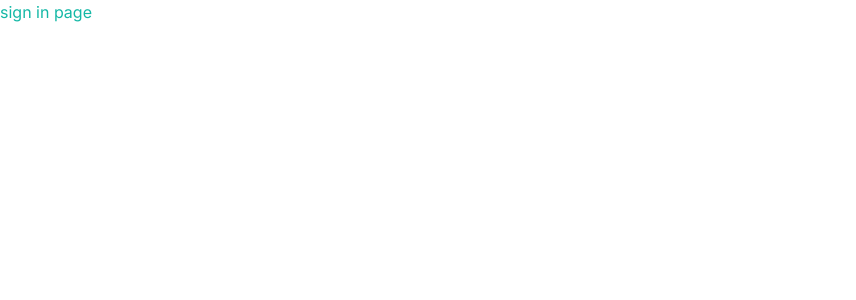
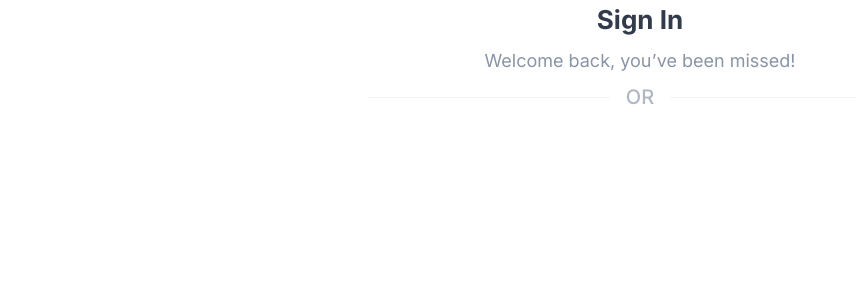
Before and after one commit to tawhidib/anchorblock_task1, a Next.js app: page /sign-in in a window 1280 px wide. Shown: the top 300 px of the page, without its empty margins (0-856 px from the left). Built offline with nearby package versions, Linux system fonts and the light colour scheme.

Commit message:
feat(formcontainer): FormContainer component created

```diff
--- /dev/null
+++ b/src/pages/components/FormContainer.tsx
@@ -0,0 +1,11 @@
+import React from "react";
+
+interface FormContainerProps {
+  children: React.ReactNode;
+}
+
+const FormContainer = ({ children }: FormContainerProps): JSX.Element => {
+  return <div className="max-w-screen-sm mx-auto px-12">{children}</div>;
+};
+
+export default FormContainer;
--- /dev/null
+++ b/src/pages/components/FormHead.tsx
@@ -0,0 +1,19 @@
+import React from "react";
+
+interface FormHeadProps {
+  title: string;
+  subtitle: string;
+}
+
+const FormHead = ({ title, subtitle }: FormHeadProps): JSX.Element => {
+  return (
+    <div className="max-w-screen-sm mx-auto">
+      <h4 className="text-title text-center text-[26px] font-bold mb-2">
+        {title}
+      </h4>
+      <h5 className="text-subTitle text-center text-lg mb-2">{subtitle}</h5>
+    </div>
+  );
+};
+
+export default FormHead;
--- /dev/null
+++ b/src/pages/components/TextWithHrLine.tsx
@@ -0,0 +1,21 @@
+import React from "react";
+
+interface TextWithHrLineProps {
+  text: string;
+}
+
+const TextWithHrLine = ({ text }: TextWithHrLineProps): JSX.Element => {
+  return (
+    <div className="flex items-center">
+      <div className="flex-grow h-px bg-[#F0F5FA]"></div>
+
+      <span className="flex-shrink text-xl text-[#B0B7C3] px-4 font-medium uppercase">
+        {text}
+      </span>
+
+      <div className="flex-grow h-px bg-[#F0F5FA] "></div>
+    </div>
+  );
+};
+
+export default TextWithHrLine;
--- a/src/pages/sign-in.tsx
+++ b/src/pages/sign-in.tsx
@@ -1,7 +1,21 @@
 import React from "react";
+import FormContainer from "./components/FormContainer";
+import FormHead from "./components/FormHead";
+import TextWithHrLine from "./components/TextWithHrLine";
 
 const SignIn = (): JSX.Element => {
-  return <h2 className="text-teal-500">sign in page</h2>;
+  return (
+    <FormContainer>
+      <FormHead
+        title={"Sign In"}
+        subtitle={"Welcome back, you’ve been missed!"}
+      />
+
+      {/* // hr line with text */}
+
+      <TextWithHrLine text="Or" />
+    </FormContainer>
+  );
 };
 
 export default SignIn;
```
